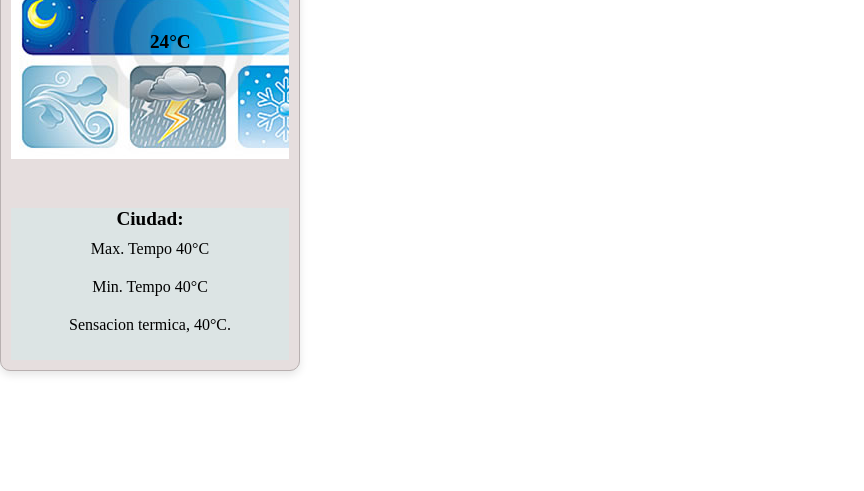
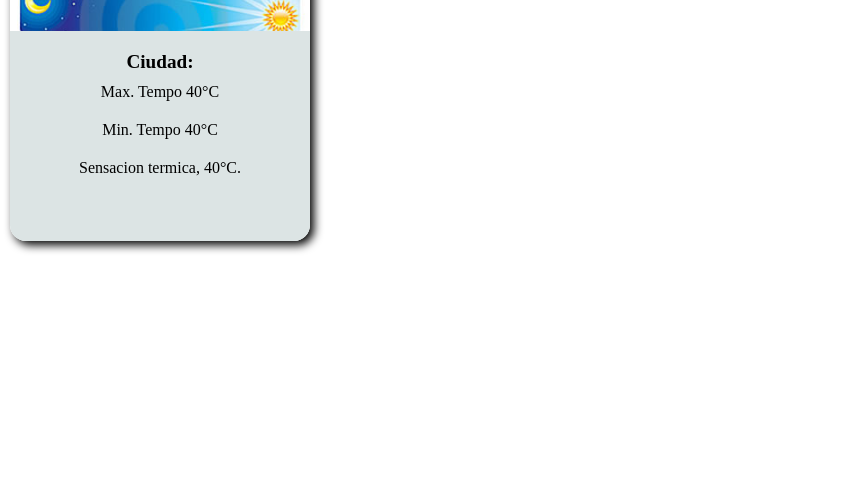
Before and after one commit to JeanM-Pro/git-practica, a plain HTML site: page index.html in a window 1280 px wide. Shown: the part 309-800 px from the top of the page, without its empty margins (0-864 px from the left). Drawn offline with Linux system fonts and the light colour scheme.

Commit message:
se estilizo la tarjeta

```diff
--- a/index.html
+++ b/index.html
@@ -17,20 +17,17 @@
     </div>
 
     <div class="tarjetas-container">
+      <div class="container">
       <div class="imagen"><span class="valor">24°C</span>
      </div>
-
-      <div class="card" style="width: 18rem;" >
-
-        <div class="card-body">
+       <div class="card-body">
           <h5 class="card-title">Ciudad:</h5>
           <p class="card-text">Max. Tempo 40°C</p>
           <p class="card-text">Min. Tempo 40°C</p>
           <p class="card-text">Sensacion termica, 40°C.</p>
 
-        </div>
       </div>
-
+    </div>
     </div>
   </body>
 </html>
--- a/styles.css
+++ b/styles.css
@@ -46,30 +46,40 @@ h1 {
 
 
 .tarjetas-container{
-  width: 300px;
-  border: 1px solid #b8b0b0;
-  border-radius: 10px;
+
   padding: 10px;
-  box-shadow: 0 4px 8px rgba(0, 0, 0, 0.1);
-  background-color: #e6dede;
+
   display: flex;
-  justify-content: center;
-  align-items: center;
-  height: 100hv;
-}
-.valor{
-  font-weight: bold;
-  font-size: larger;
 
 
 }
 
-div .imagen {
+.container{
+  display: flex;
+  flex-direction: column;
+  width: 300px;
+  height: 350px;
+  border-radius: 16px;
+  box-shadow: 4px 4px 10px;
+
+}
+.valor{
+  font-weight: bold;
+  font-size: 40px;
+
+}
+
+
+.imagen {
   background-image: url('imagenes/clima.jpg');
-  padding: 50%;
-  background-repeat:space;
+  display: flex;
+  background-repeat: no-repeat;
+  background-size: cover;
+  justify-content: center;
+  align-items: center;
   width: 100%;
-  height: 100hv;
+  height: 40%;
+
  }
 
  h5{
@@ -80,8 +90,10 @@ div .imagen {
   align-items: center;
   text-align: center;
   background-color: rgb(220, 228, 228);
-  padding-bottom: 16px;
-  margin-top: 16px;
+  padding: 20px 0;
+  width: 100%;
+  height: 60%;
+  border-radius: 0 0 16px 16px;
 }
 
 p{
```
